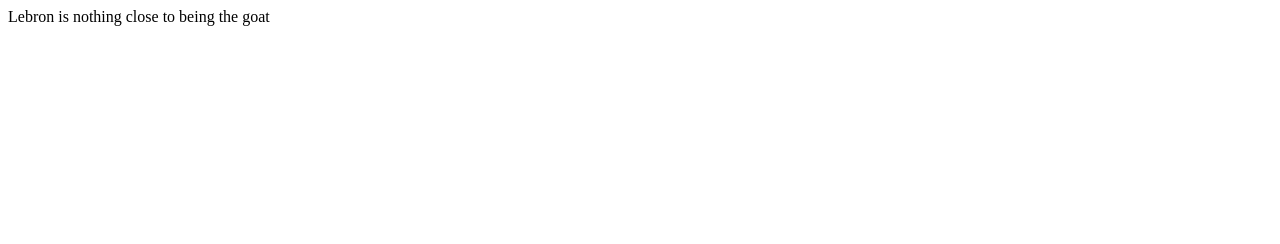
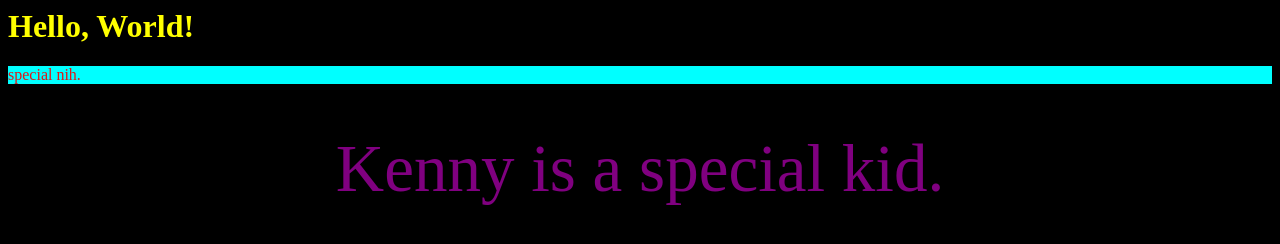
Before and after one commit to 21i944-cmd/21i944-cmd.github.io, a plain HTML site: page index.html in a window 1280 px wide. Drawn offline with Linux system fonts and the light colour scheme.

Commit message:
New
Added styling to the HTML document and updated content.

```diff
--- a/index.html
+++ b/index.html
@@ -1,6 +1,20 @@
 <html>
-  <head>
-    <title>Lebron is buns</title>
-  </head>
-  <body>Lebron is nothing close to being the goat</body>
-<html>
+    <head>
+        <style>
+            h1 { color: yellow; }
+            body { background-color: black; }
+            p { color: rgb(222, 23, 23); }
+            p.special { background-color: aqua; }
+            p.diddy { color: purple; }
+            p.diddy { font-size: 67px; }
+            p.diddy {margin-top: auto;}
+            p.diddy {padding: 30px; text-align:center;}
+        </style>
+    </head>
+    <body>
+        <p><h1>Hello, World!</h1></p>
+        <p class="special">special nih.</p>
+        <p class="diddy"> Kenny is a special kid.</p>
+
+    </body>
+</html>
```
